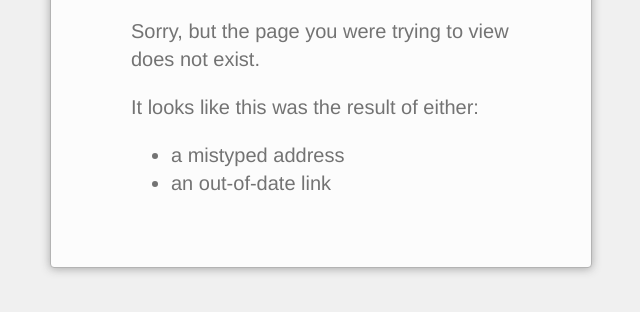
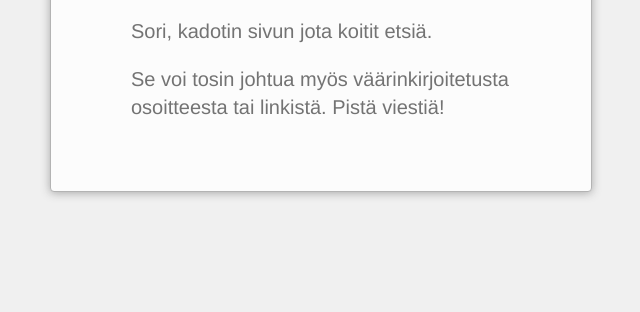
Before and after one commit to puppee/mocextranet, a website: page app/404.html in a window 1280 px wide. Shown: the part 134-446 px from the top of the page, without its empty margins (319-959 px from the left). Drawn offline with Linux system fonts and the light colour scheme.

Commit message:
Update 404.html

```diff
--- a/app/404.html
+++ b/app/404.html
@@ -1,8 +1,8 @@
 <!doctype html>
-<html lang="en">
+<html lang="fi">
   <head>
     <meta charset="utf-8">
-    <title>Sivua ei löydy :(</title>
+    <title>Hupsista.</title>
     <style>
       ::-moz-selection {
         background: #b3d4fc;
@@ -137,12 +137,8 @@
   <body>
     <div class="container">
       <h1>Ei löydy <span>:(</span></h1>
-      <p>Sorry, but the page you were trying to view does not exist.</p>
-      <p>It looks like this was the result of either:</p>
-      <ul>
-        <li>a mistyped address</li>
-        <li>an out-of-date link</li>
-      </ul>
+      <p>Sori, kadotin sivun jota koitit etsiä.</p>
+      <p>Se voi tosin johtua myös väärinkirjoitetusta osoitteesta tai linkistä. Pistä viestiä!</p>
       <script>
         var GOOG_FIXURL_LANG = (navigator.language || '').slice(0,2),GOOG_FIXURL_SITE = location.host;
       </script>
```
